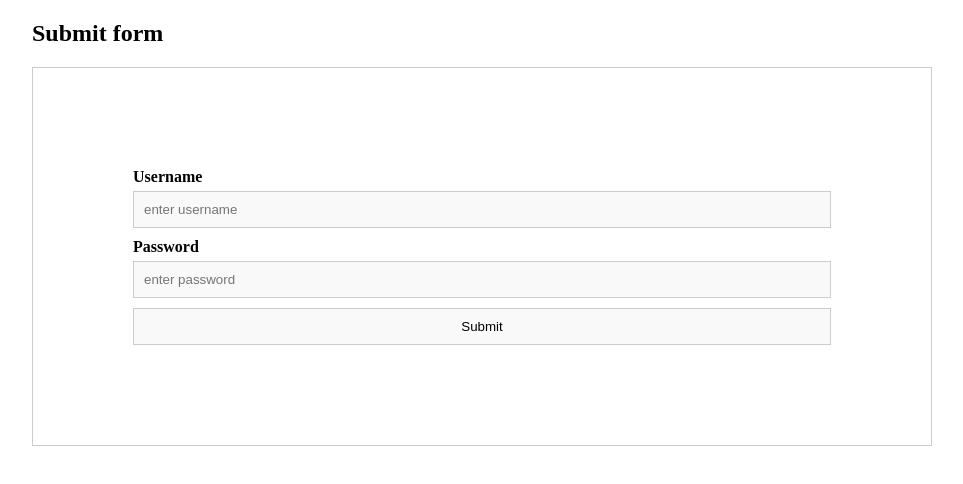
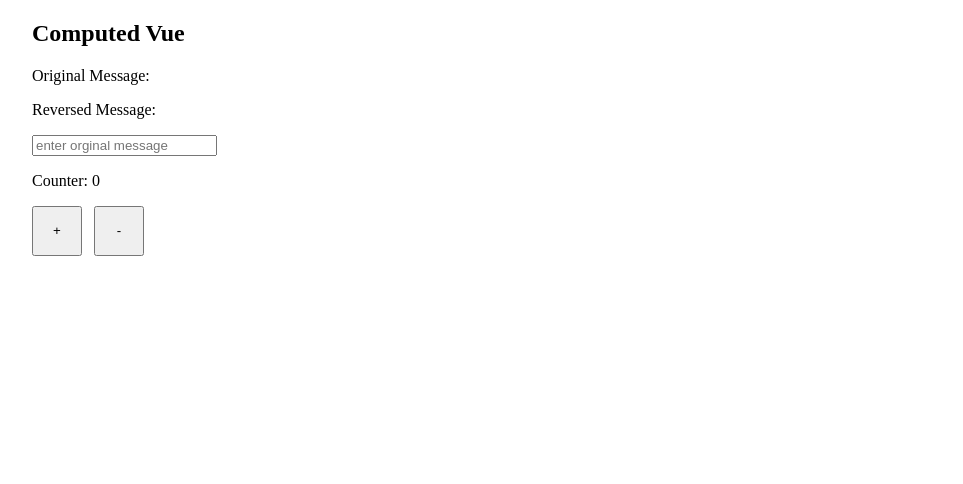
Before and after one commit to namthuviec/vue-basic, a Vue app in the folder vue-basic/: page / in a window 1280 px wide. Shown: the top 484 px of the page, without its empty margins (158-1121 px from the left). Built offline with nearby package versions, Linux system fonts and the light colour scheme.

Commit message:
add computed

```diff
--- a/vue-basic/src/App.vue
+++ b/vue-basic/src/App.vue
@@ -1,11 +1,11 @@
 <template>
   <div>
-    <SubmitForm />
+    <ComputedProperty />
   </div>
 </template>
 
 <script setup>
-import SubmitForm from './components/SubmitForm.vue';
+import ComputedProperty from './components/ComputedProperty.vue';
 </script>
 
 <style scoped>
--- /dev/null
+++ b/vue-basic/src/components/ComputedProperty.vue
@@ -0,0 +1,47 @@
+<template>
+    <div>
+        <h2>Computed Vue</h2>
+        <p>Original Message: {{ originalMessage }}</p>
+        <p>Reversed Message: {{ reservedMessage }}</p>
+        <input type="text" name="message" v-model="originalMessage" placeholder="enter orginal message" />
+        <p>Counter: {{ counter }}</p>
+
+        <button @click="incrementCounter">+</button>
+        &nbsp;
+        <button @click="decrementCounter">-</button>
+    </div>
+</template>
+
+<script>
+import { ref, computed } from 'vue';
+
+export default {
+    setup() {
+        const originalMessage = ref('');
+        const counter = ref(0);
+
+        const reservedMessage = computed(() => {
+            console.log('Message data: ', originalMessage);
+            return originalMessage.value.split('').reverse().join('')
+        })
+
+        const incrementCounter = () => {
+            counter.value ++;
+        }
+
+        const decrementCounter = () => {
+            counter.value --;
+        }
+
+        return { originalMessage, reservedMessage, counter, incrementCounter, decrementCounter }
+    }
+}
+</script>
+
+<style>
+button {
+    padding: 10px;
+    width: 50px;
+    height: 50px;
+}
+</style>
```
